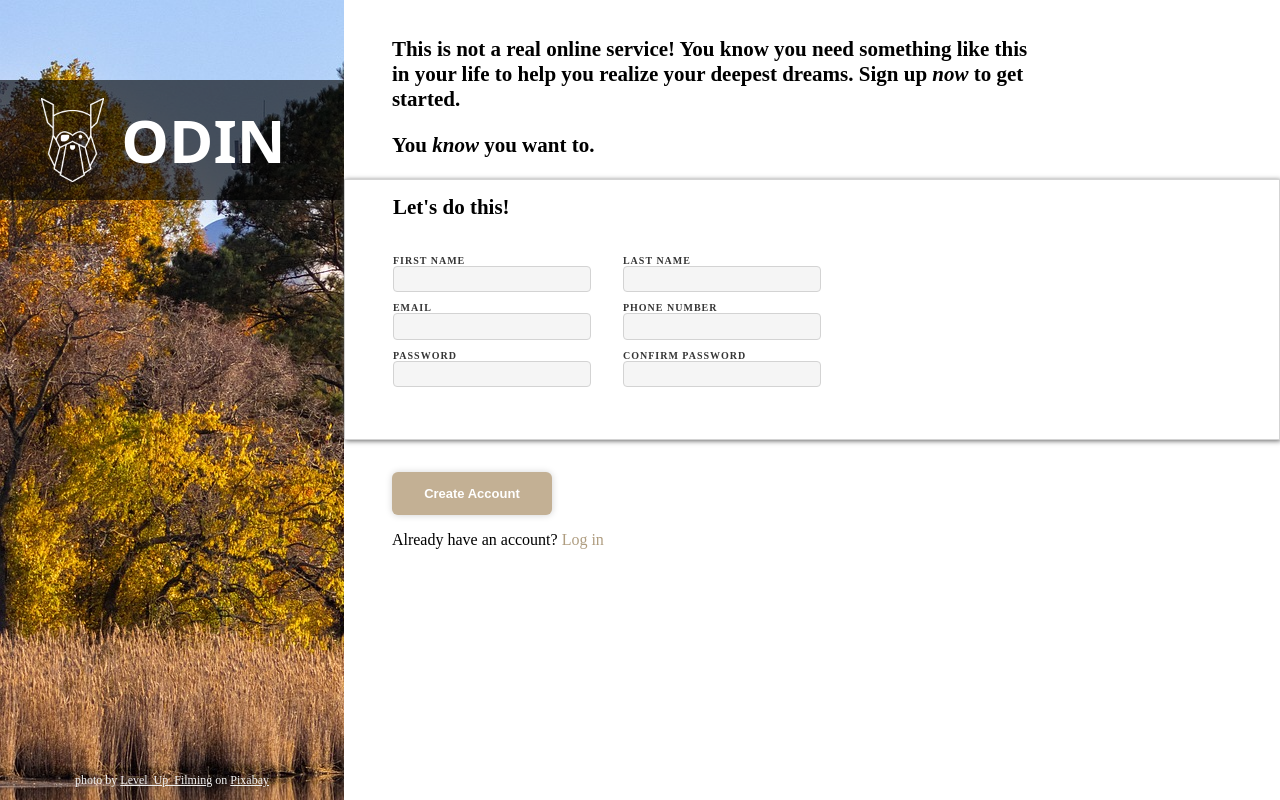
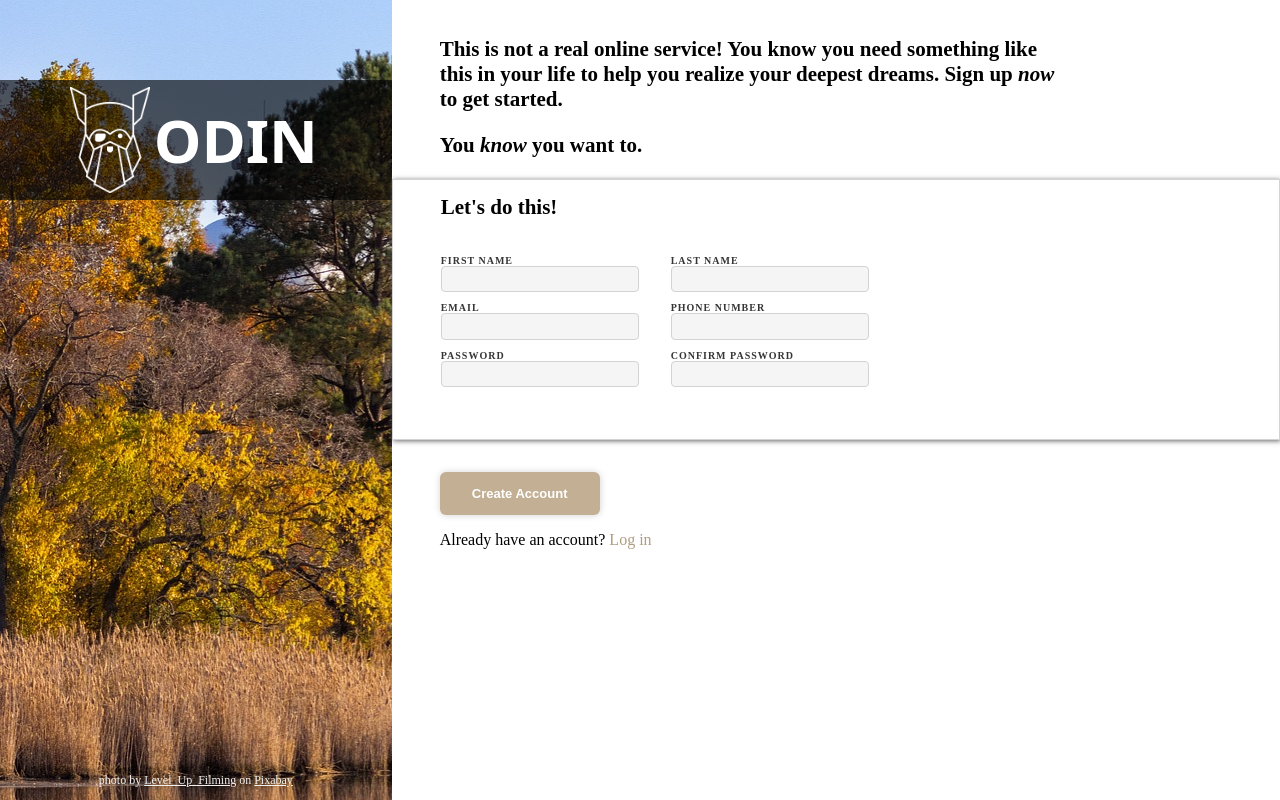
Before and after one commit to boel78/LoginFormOdinProject, a plain HTML site: page index.html in a window 1280 px wide. Drawn offline with Linux system fonts and the light colour scheme.

Commit message:
lite småfix med loggan

```diff
--- a/style.css
+++ b/style.css
@@ -11,7 +11,7 @@ body{
     flex-direction: column;
     justify-content: space-between;
     align-items: center;
-    width: 40%;
+    width: 48%;
     height: 100vh;
     background-image:url("images/pond.jpg");
     color: rgb(241, 241, 241);
@@ -32,10 +32,10 @@ body{
     color: white;
     background-color: rgba(0, 0, 0, 0.626);
     height: 15%;
-    gap: 5%;
+    gap: 1%;
 }
 .logoContainer img{
-    height: 70%;
+    height: 89%;
 }
 .topText{
     width: 70%;
```
